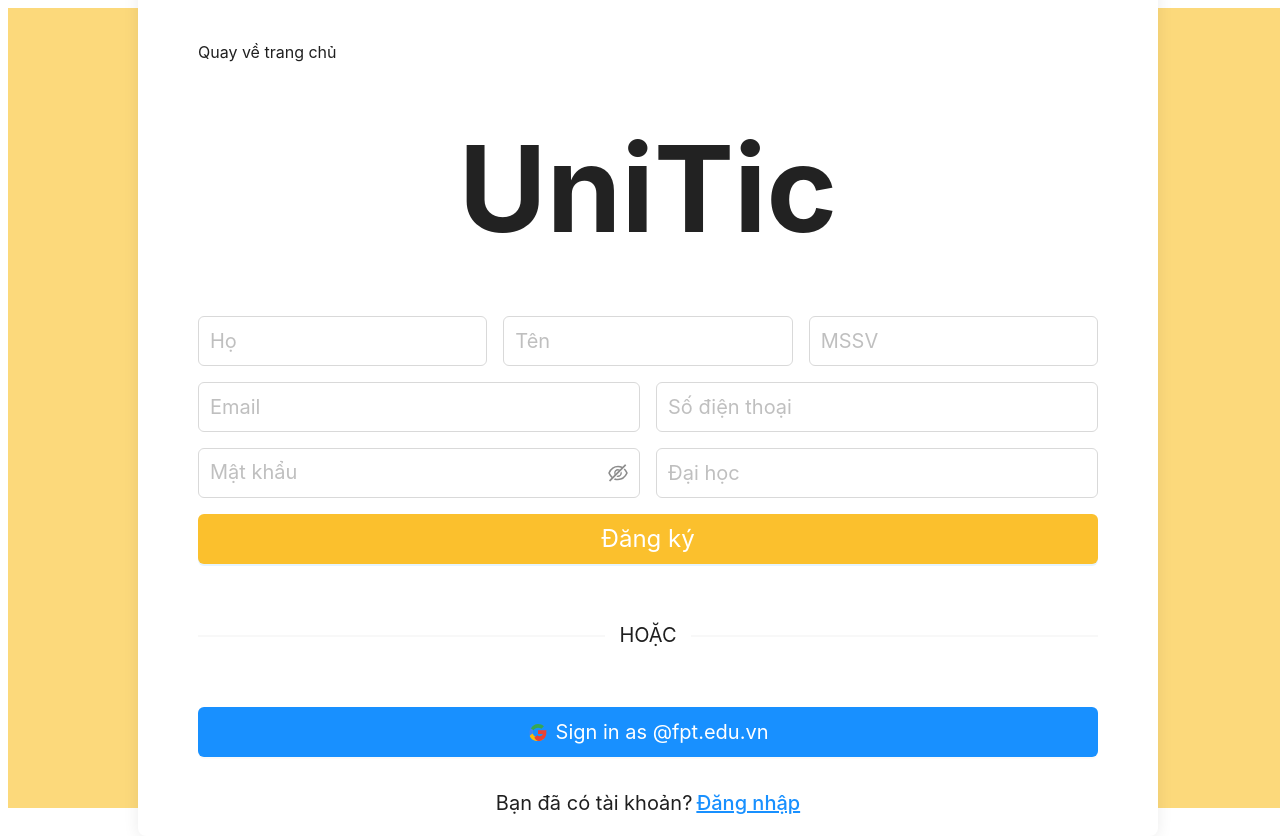
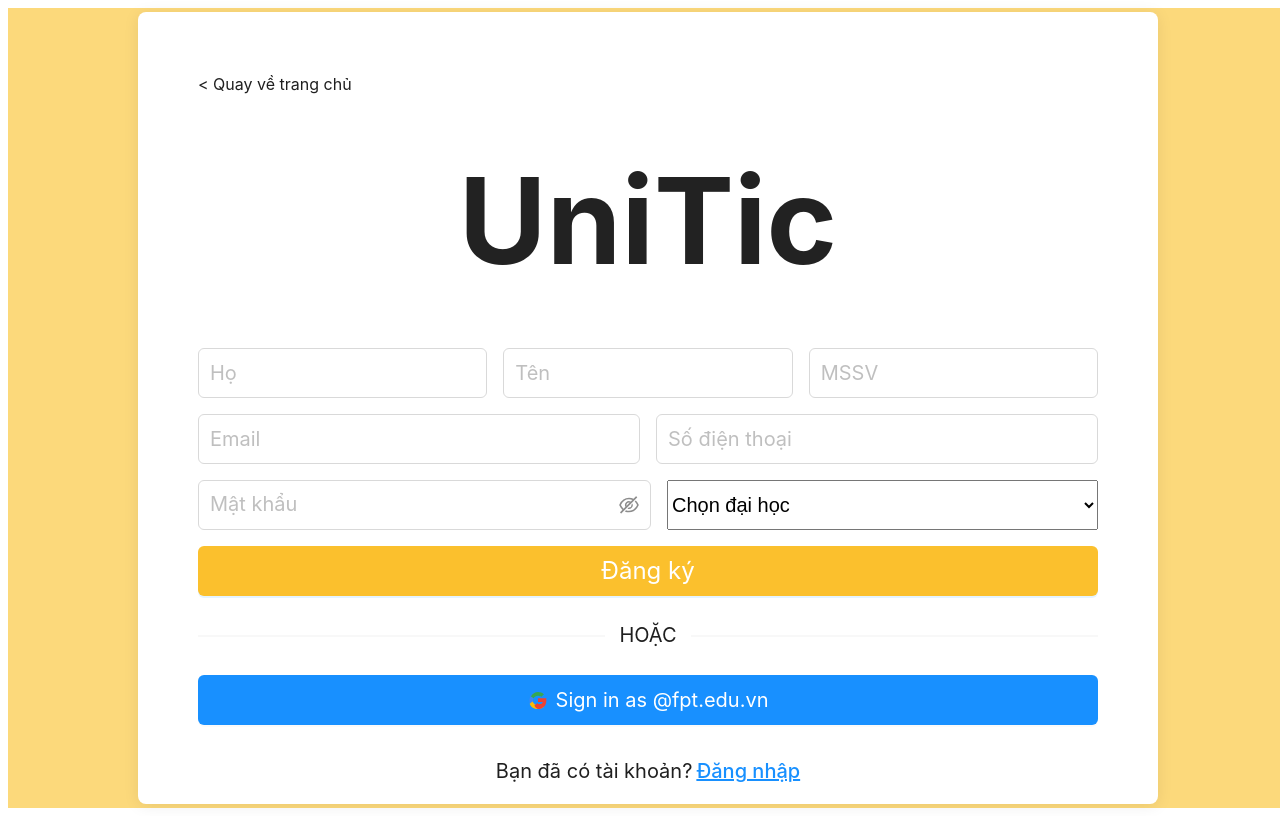
Before and after one commit to Lunadevvv/Unitic_FE, a React (Vite) app: page /signup in a window 1280 px wide. Built offline with nearby package versions, Linux system fonts and the light colour scheme.

Commit message:
update signin, signup ui

```diff
--- a/src/assets/pages/HomePage.jsx
+++ b/src/assets/pages/HomePage.jsx
@@ -61,7 +61,7 @@ const HomePage = () => {
             <Card className="event-card">
               <div className="event-thumbnail event-bg-3"></div>
               <div className="event-details">
-                <h4>FPT AI-Cons 2025: Sân chơi sáng tạo nội dung bằng AI cho học sinh sinh viên FPT</h4>
+                <h4>FPT AI-Cons 2025: Sân ch  ơi sáng tạo nội dung bằng AI cho học sinh sinh viên FPT</h4>
                 <p>Ngày 25/05/2025, tại Phòng hội thảo trường Đại học FPT TP.HCM</p>
               </div>
             </Card>
@@ -75,7 +75,7 @@ const HomePage = () => {
           </div>
         </div>
 
-        <h3 style={{ textAlign: 'center', margin: '40px 0 20px' }}>Đa dạng lĩnh vực</h3>
+        {/* <h3 style={{ textAlign: 'center', margin: '40px 0 20px' }}>Đa dạng lĩnh vực</h3>
         <div className="major_display">
           <Row gutter={[16, 16]} justify="center">
             <Col xs={12} sm={8} md={6} lg={3} className="major_display_item">
@@ -103,7 +103,7 @@ const HomePage = () => {
               <Card hoverable className="major-card">Công nghệ thông tin</Card>
             </Col>
           </Row>
-        </div>
+        </div> */}
 
         <h3 style={{ textAlign: 'center', margin: '40px 0 20px' }}>Có sự góp mặt của các chuyên gia hàng đầu lĩnh vực</h3>
 
--- a/src/assets/pages/signIn/SignIn.jsx
+++ b/src/assets/pages/signIn/SignIn.jsx
@@ -19,7 +19,7 @@ function SignIn() {
             <Typography strong className={styles.back}
             onClick={() => navigate("/")}
             >
-              Quay về trang chủ
+              {'< '}Quay về trang chủ
             </Typography>
             <Input
               placeholder="Email"
--- a/src/assets/pages/signIn/signin.module.css
+++ b/src/assets/pages/signIn/signin.module.css
@@ -61,6 +61,11 @@ html {
   font-size: 1rem;
 }
 
+.back:hover {
+  text-decoration: underline;
+  cursor: pointer;
+}
+
 .mainInput {
   font-size: 1.25rem;
   height: 3.125rem;
@@ -89,7 +94,7 @@ html {
   background: #fbc02d !important;
   border: none;
   font-size: 1.5rem;
-  margin-bottom: 2.5rem;
+  margin-bottom: 0.5rem;
   height: 3.125rem;
 }
 
@@ -101,10 +106,15 @@ html {
   background: #1890ff !important;
   color: #fff !important;
   border: none;
-  margin-top: 2.5rem;
+  margin-top: 0.5rem;
   margin-bottom: 1.4375rem;
   font-size: 1.25rem;
   height: 3.125rem;
+}
+
+.loginBtn:hover, .ssoBtn:hover {
+  cursor: pointer;
+  opacity: 0.7;
 }
 
 .signupRow {
--- a/src/assets/pages/signUp/SignUp.jsx
+++ b/src/assets/pages/signUp/SignUp.jsx
@@ -10,7 +10,7 @@ function SignUp() {
       <div className={styles.formWrapper}>
         <Typography strong className={styles.back}
           onClick={() => navigate("/")}>
-          Quay về trang chủ
+          {'< '}Quay về trang chủ
         </Typography>
         <Typography className={styles.brand}>UniTic</Typography>
         <Form layout="vertical">
@@ -49,11 +49,18 @@ function SignUp() {
               name="password"
               className={styles.mainInput}
             />
-            <Input
-              placeholder="Đại học"
+            <select
               name="university"
               className={styles.mainInput}
-            />
+              defaultValue=""
+            >
+              <option value="" disabled>Chọn đại học</option>
+              <option value="fpt">FPT University</option>
+              <option value="hust">Đại học Bách Khoa Hà Nội</option>
+              <option value="vnu">Đại học Quốc gia Hà Nội</option>
+              <option value="hcmus">Đại học Khoa học Tự nhiên TP.HCM</option>
+              <option value="other">Khác</option>
+            </select>
           </div>
           <Button
             type="primary"
--- a/src/assets/pages/signUp/signUp.module.css
+++ b/src/assets/pages/signUp/signUp.module.css
@@ -32,6 +32,11 @@ html {
   font-size: 1rem;
 }
 
+.back:hover {
+  text-decoration: underline;
+  cursor: pointer;
+}
+
 .brand {
   font-size: 7.5rem; /* 120px */
   font-weight: bold;
@@ -57,7 +62,7 @@ html {
   background: #fbc02d !important;
   border: none;
   font-size: 1.5rem;
-  margin-bottom: 2.5rem;
+  margin-bottom: 0.5rem;
   height: 3.125rem;
 }
 
@@ -69,11 +74,17 @@ html {
   background: #1890ff !important;
   color: #fff !important;
   border: none;
-  margin-top: 2.5rem;
+  margin-top: 0.5rem;
   margin-bottom: 1.4375rem;
   font-size: 1.25rem;
   height: 3.125rem;
 }
+
+.registerBtn:hover, .ssoBtn:hover {
+  cursor: pointer;
+  opacity: 0.7;
+}
+
 
 .loginRow {
   display: flex;
```
